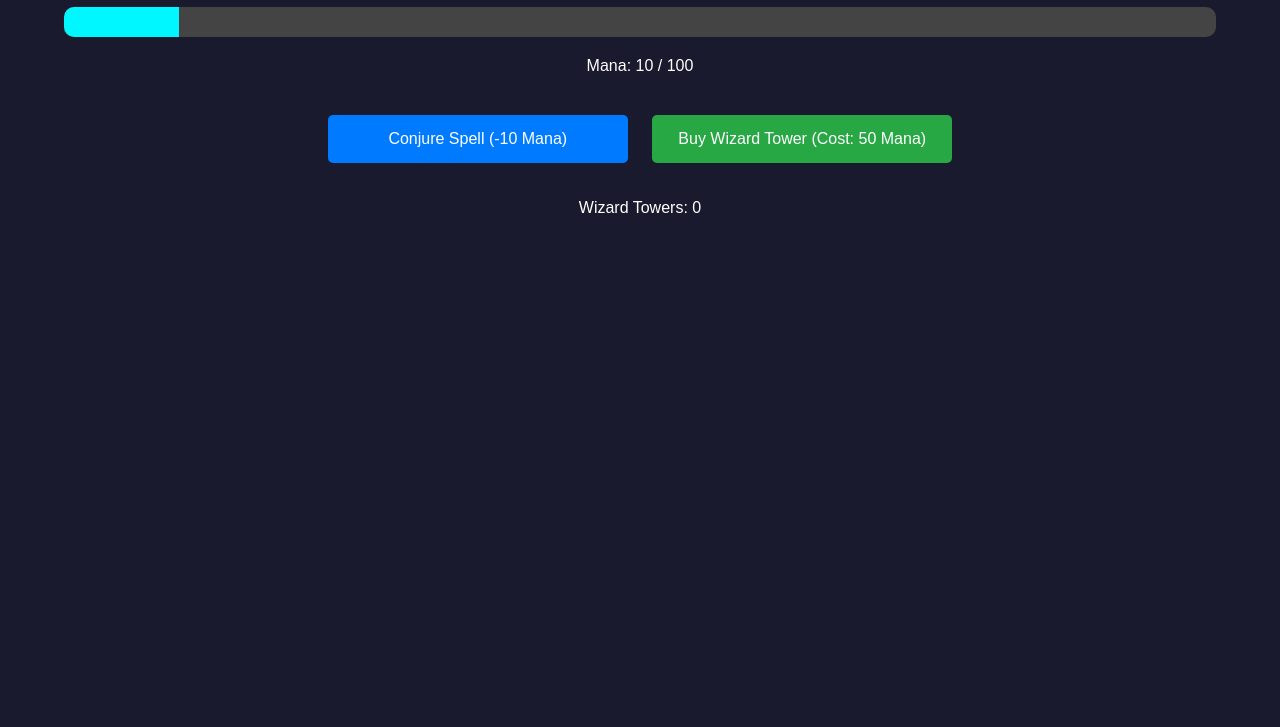
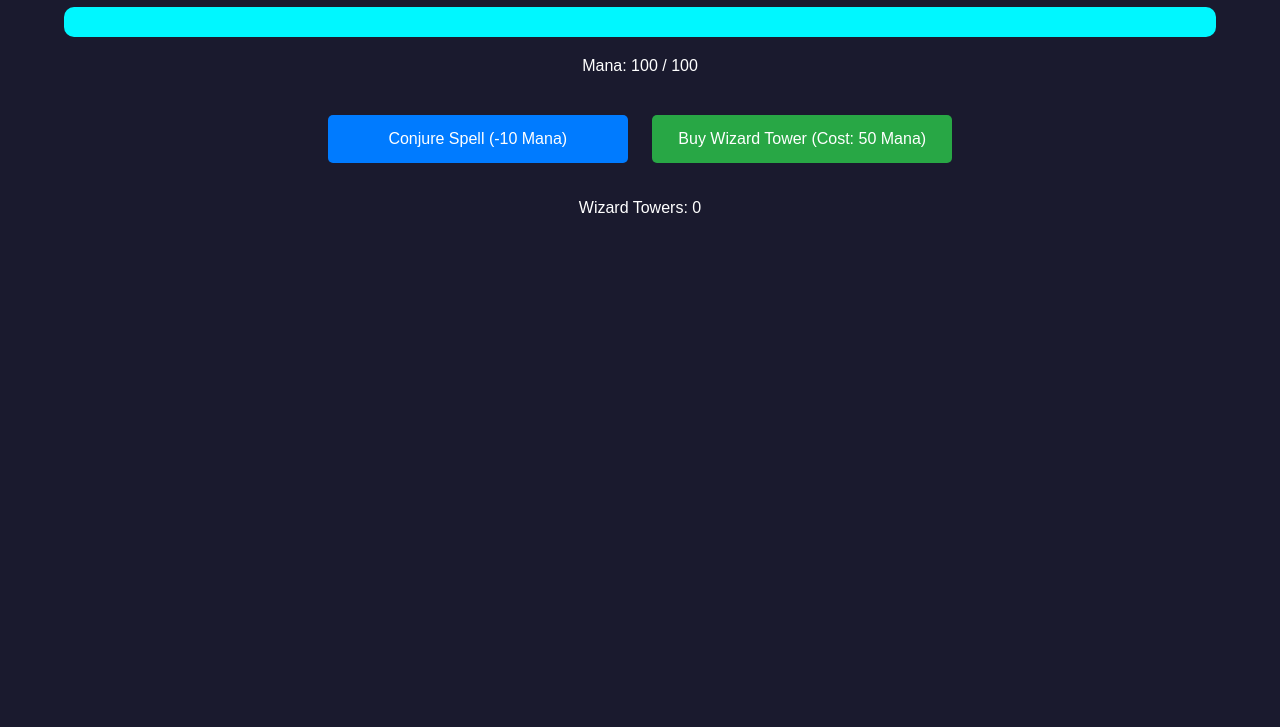
Before and after one commit to largefort/manatycoon, a plain HTML site: page index.html in a window 1280 px wide. Shown: the part 73-800 px from the top of the page. Drawn offline with Linux system fonts and the light colour scheme.

Commit message:
Update index.html

```diff
--- a/index.html
+++ b/index.html
@@ -58,14 +58,14 @@
         <div id="manaBar" class="mana-bar"></div>
         <div id="manaRegenIndicator" class="mana-regen-indicator">+0/s</div>
     </div>
-    <p>Mana: <span id="mana">10</span> / <span id="maxMana">100</span></p>
+    <p>Mana: <span id="mana">100</span> / <span id="maxMana">100</span></p>
     <div class="container">
         <button class="spell-btn" onclick="conjureSpell()">Conjure Spell (-10 Mana)</button>
         <button class="building-btn" onclick="buyBuilding()">Buy Wizard Tower (Cost: 50 Mana)</button>
     </div>
     <p>Wizard Towers: <span id="buildings">0</span></p>
     <script>
-        let mana = 10;
+        let mana = 100;
         let maxMana = 100;
         let buildings = 0;
         let manaRegen = 0;function saveGame() {
@@ -75,7 +75,7 @@
     }
 
     function loadGame() {
-        mana = parseInt(localStorage.getItem("mana")) || 10;
+        mana = parseInt(localStorage.getItem("mana")) || 100;
         buildings = parseInt(localStorage.getItem("buildings")) || 0;
         manaRegen = parseInt(localStorage.getItem("manaRegen")) || 0;
         updateUI();
```
